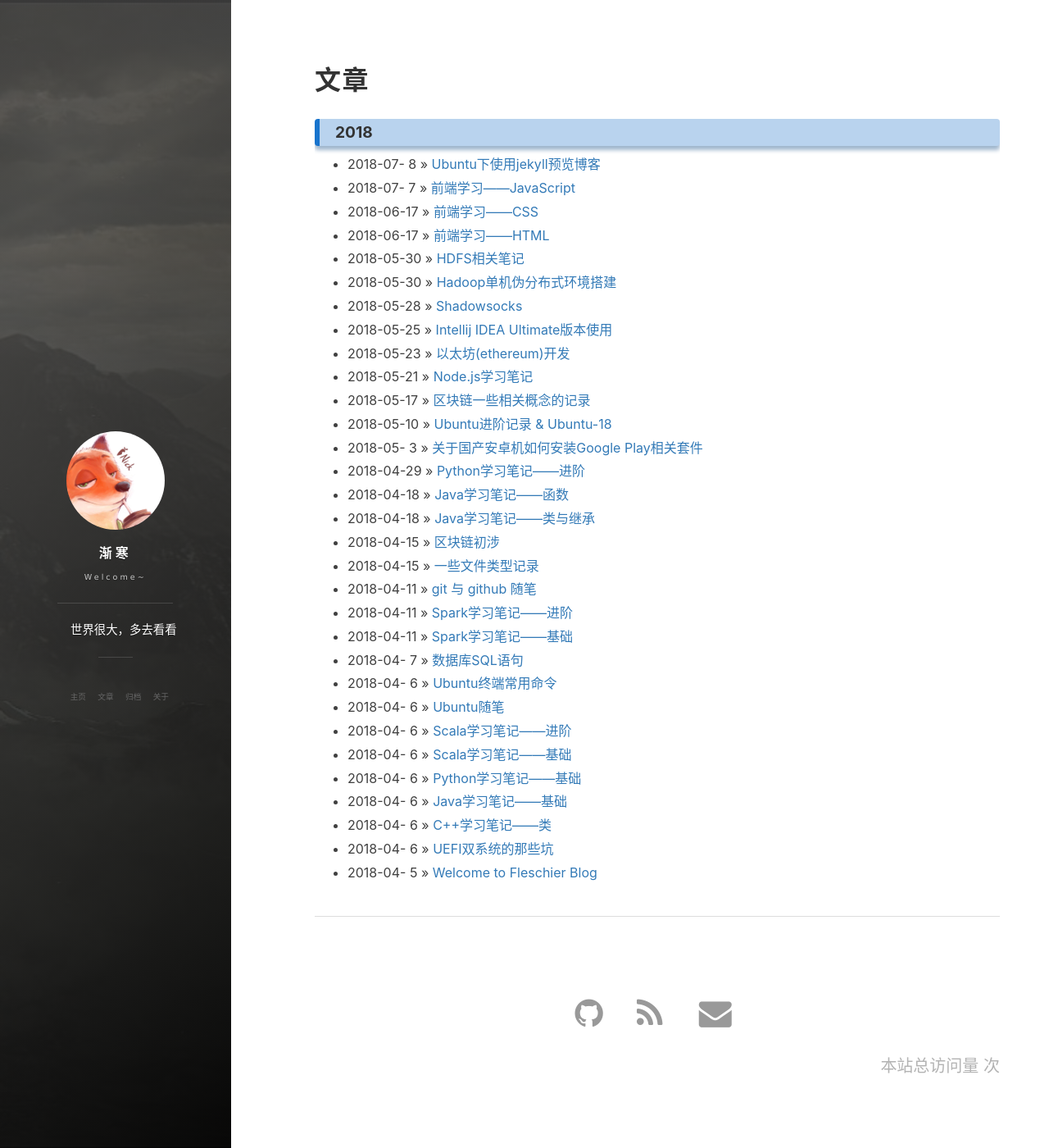
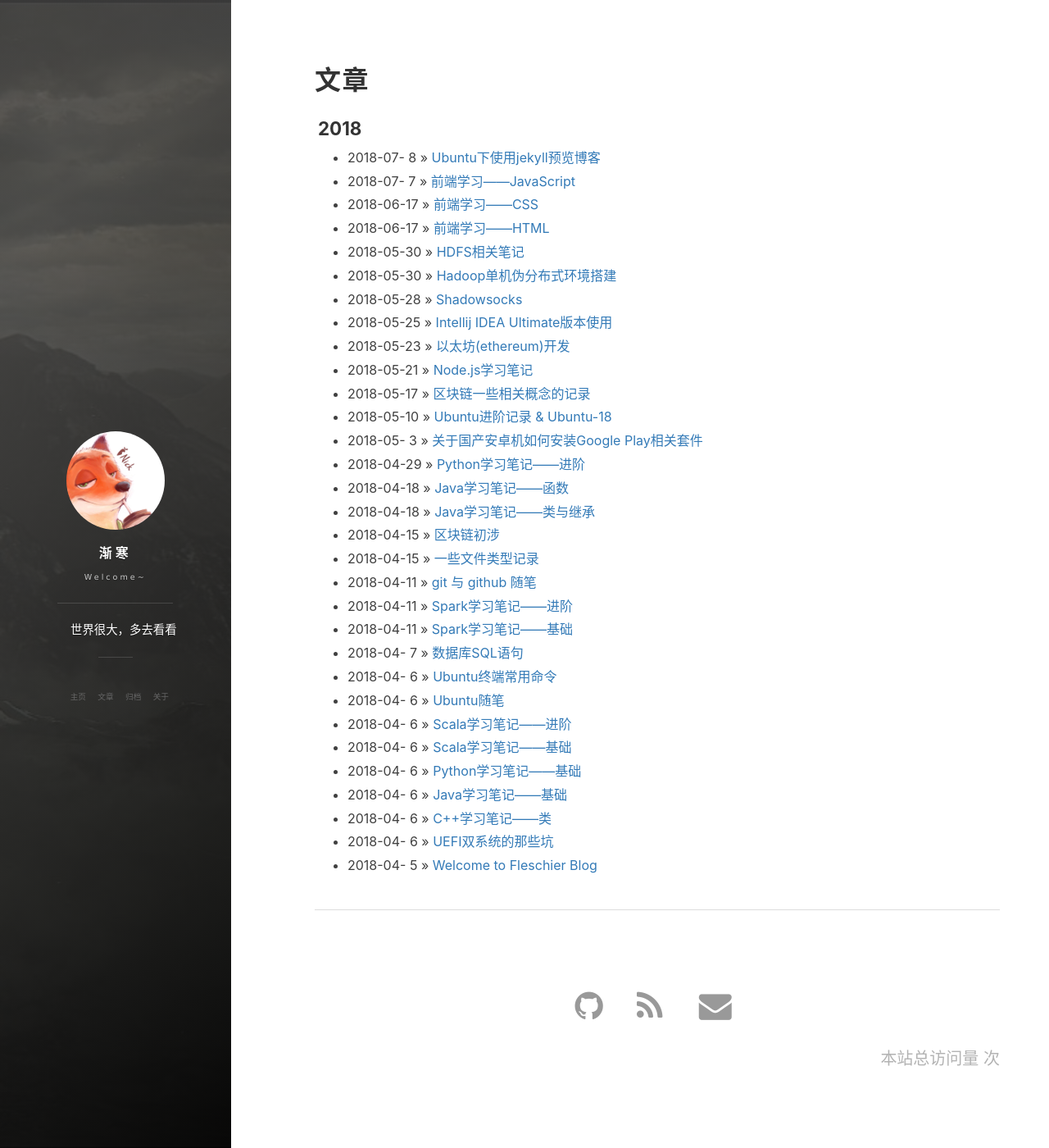
Before and after one commit to Fleschier/Fleschier.github.io, a Jekyll site: the page built from archive.html, in a window 1280 px wide and 1400 px high. Shown: the whole window at 82% size. Built offline with Jekyll 4.4.1, drawn with Linux system fonts in a browser that asks for light colours; nearby versions of some CDN libraries.

Commit message:
change h3 style

```diff
--- a/css/main.css
+++ b/css/main.css
@@ -302,18 +302,21 @@
   /*text-align: center;*/
 }
 
+/*三级标题格式*/
 h3 {
-  font-size: 1.2em;
+  font-size: 1.4em;
   text-indent: 4px;
-  border-radius: 4px;
+  /* border-radius: 4px;
   padding: 6px 15px;
   margin-bottom: 20px;
   margin-top: 5px;
-  background:#B9D3EE;
+  background:#B9D3EE;*/
+
   /*0px right, 5px botton, 5px fuzzy*/
-  box-shadow: 0px 5px 5px #9FB6CD;
+
+  /*box-shadow: 0px 5px 5px #9FB6CD;
   border-left: 6px solid #1874CD;
-  position:relative;
+  position:relative; */
 }
 
 h4 {
```
